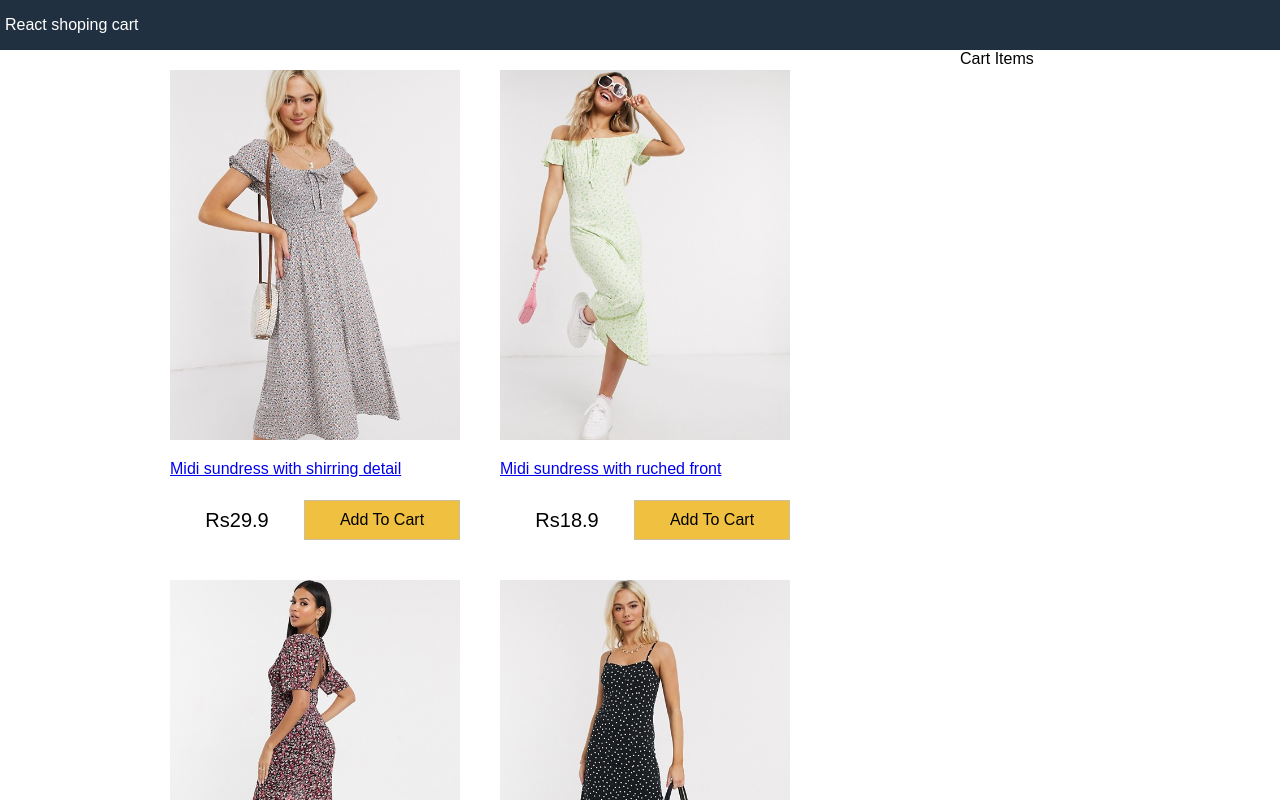
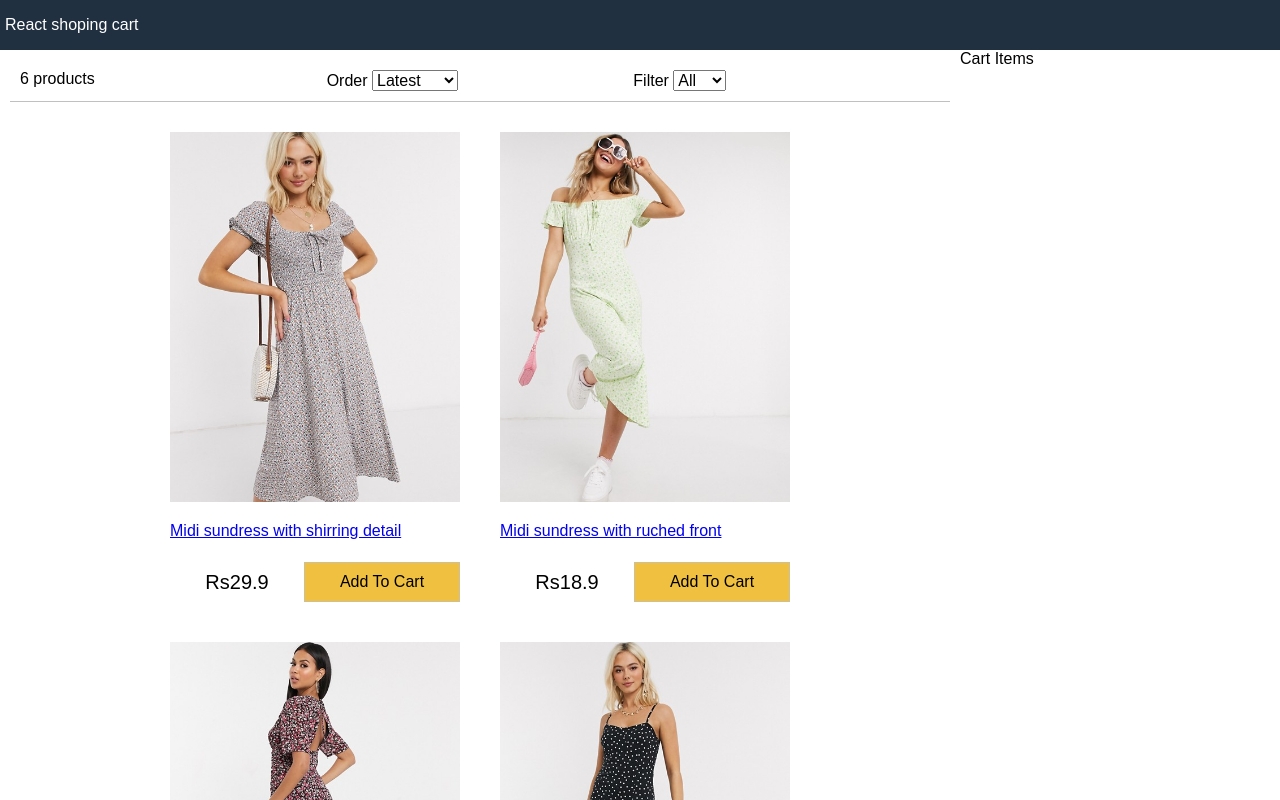
Before and after one commit to sujeetraj27/react-shop, a React (Create React App) app: page / in a window 1280 px wide. Shown: the top 800 px of the page. Built offline with nearby package versions, Linux system fonts and the light colour scheme; the HTML template or start-up script is replaced by a standard one.

Commit message:
filter component

```diff
--- a/src/App.js
+++ b/src/App.js
@@ -1,16 +1,55 @@
-import React from'react';
+import React from 'react';
 import data from "./data.json";
 import Products from './components/Products';
+import Filter from './components/Filter';
 
 class App extends React.Component {
-  constructor(){
+  constructor() {
     super();
-    this.state={
+    this.state = {
       products: data.products,
       size: "",
       sort: ""
     };
+  }
+  sortProducts = (event) => {
+    //imp
+    const sort = event.target.value;
+    console.log(event.target.value);
+    this.setState((state) => ({
+      sort: sort,
+      products: this.state.products
+        .slice()
+        .sort((a, b) =>(
+          sort === "lowest" ?
+            a.price > b.price
+              ? 1
+              : -1
+            :sort === "heighest" ?
+              a.price < b.price
+                ? 1
+                : -1
+              :a._id > b._id
+                ? 1
+                : -1
+                )),
+    }));
 
+  }
+  filterProducts = (event) => {
+    //imp
+    console.log(event.target.value);
+    if (event.target.value === " ") {
+      this.setState({ size: event.target.value, products: data.products });
+    }
+    else {
+      this.setState({
+        size: event.target.value,
+        products: data.products.filter(
+          (product) => product.availableSizes.indexOf(event.target.value) >= 0
+        ),
+      });
+    }
   }
   render() {
     return (
@@ -21,13 +60,19 @@
         <main>
           <div className="content">
             <div className="main">
+              <Filter count={this.state.products.length}
+                size={this.state.size}
+                sort={this.state.sort}
+                filterProducts={this.filterProducts}
+                sortProducts={this.sortProducts}
+              ></Filter>
               <Products products={this.state.products}></Products>
             </div>
             <div className="sidebar">Cart Items</div>
           </div>
         </main>
         <footer>
-        All right reserved  .
+          All right is reserved  .
       </footer>
       </div>
     );
--- /dev/null
+++ b/src/components/Filter.js
@@ -0,0 +1,31 @@
+import React, { Component } from 'react'
+
+export default class Filter extends Component {
+    render() {
+        return (
+            <div className="filter">
+                <div className="filter-result">{this.props.count} products</div>
+                <div className="filter-sort">
+                    Order{" "}
+                    <select value={this.props.sort} onChange={this.props.sortProducts}>
+                    <option >Latest</option>
+                    <option value-="lowest">Lowest</option>
+                    <option value-="heighest">Heighest</option>
+                    </select>
+                </div>
+                <div className="filter-size">
+                    Filter{" "}
+                    <select value={this.props.size} onChange={this.props.filterProducts}>
+                        <option value-="">All</option>
+                        <option value-="S">S</option>
+                        <option value-="M">M</option>
+                        <option value-="L">L</option>
+                        <option value-="XL">XL</option>
+                        <option value-="XXL">XXL</option>
+
+                    </select>
+                </div>
+            </div>
+        )
+    }
+}
--- a/src/index.css
+++ b/src/index.css
@@ -106,3 +106,14 @@
 .botton.primary{
   background-color: #f0c040;
 }
+/* Filter*/
+.filter{
+  display: flex;
+  justify-content: space-between;
+  padding: 1rem;
+  margin: 1rem;
+  border-bottom: 0.1rem #c0c0c0 solid;
+}
+.filter div{
+  flex: 1;
+}
```
Lines whose indentation alone changed are shown as unchanged.
